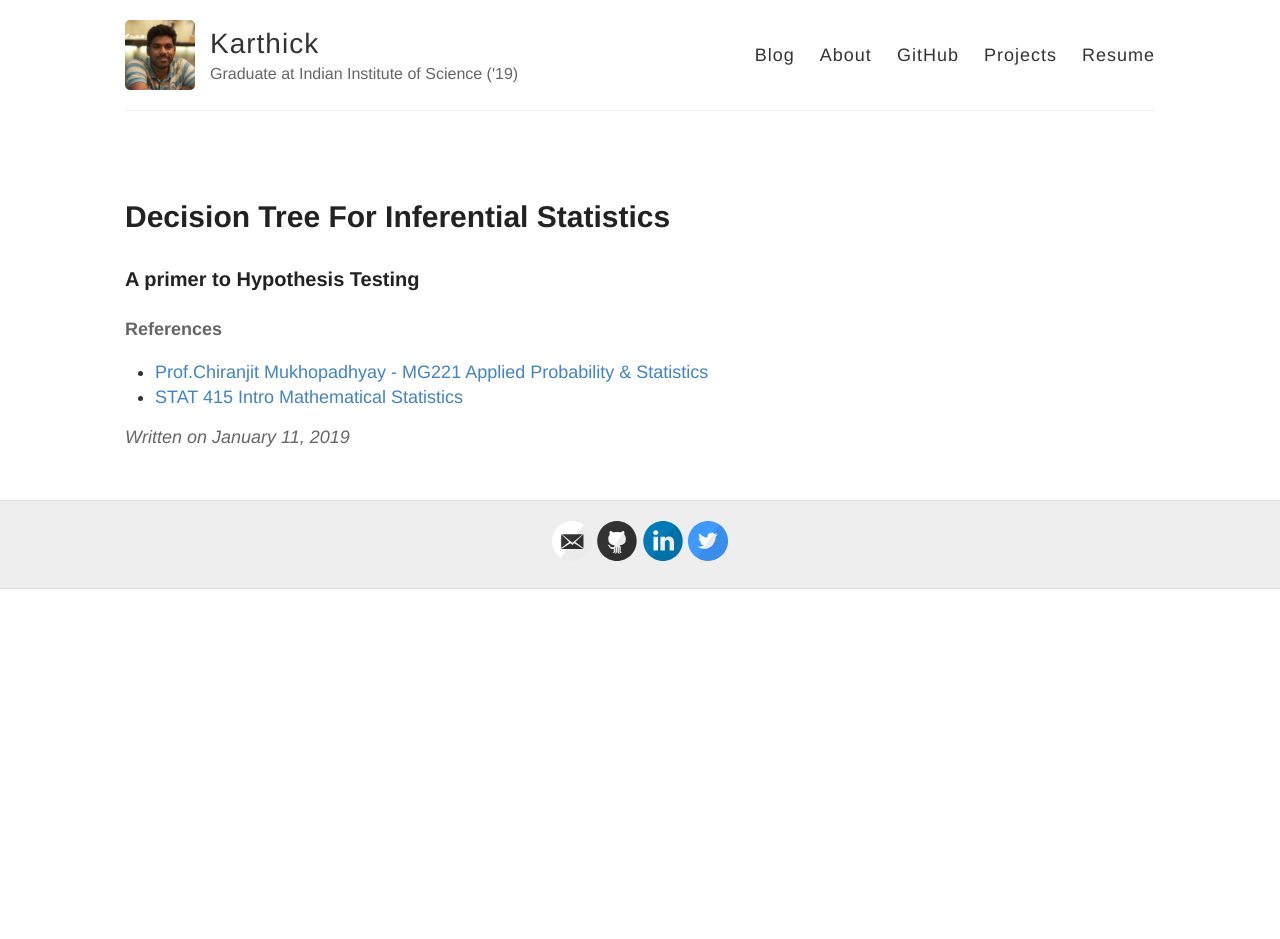
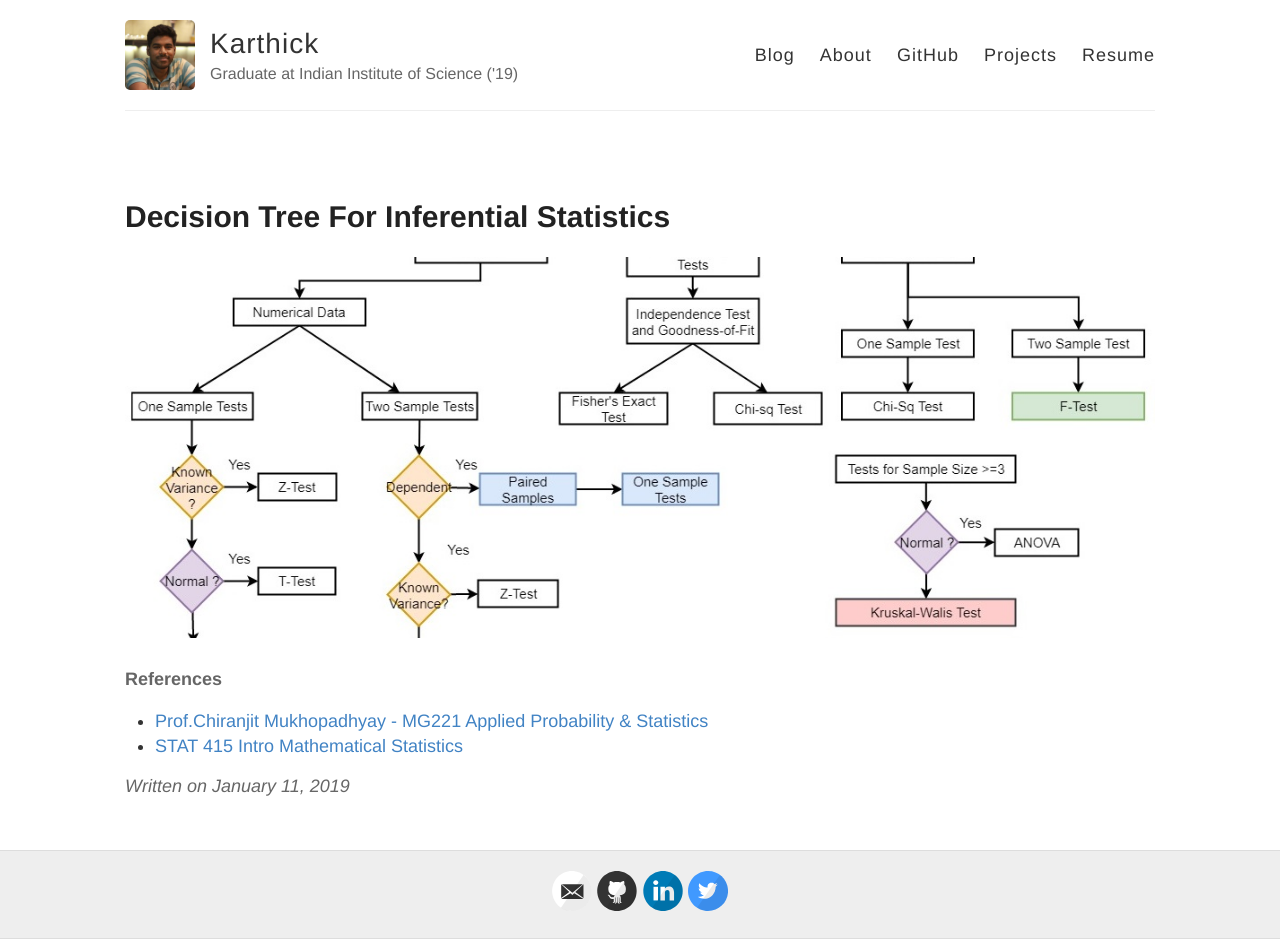
Before and after one commit to SR1608/karthickrajas.github.io, a Jekyll site: the page built from _posts/2019-01-11-Decision-Tree-For-Inferential-Statistics.md, in a window 1280 px wide. Built offline with Jekyll 4.4.1, drawn with Linux system fonts in a browser that asks for light colours; comment, search, counter and statistics services are not loaded; before the commit the page ends 900 px from its top, so only the background shows below that.

Commit message:
adding the main graph

```diff
--- a/_posts/2019-01-11-Decision-Tree-For-Inferential-Statistics.md
+++ b/_posts/2019-01-11-Decision-Tree-For-Inferential-Statistics.md
@@ -5,7 +5,7 @@ images:
   - url: /assets/decision_tree_for_inferential_statistics.jpg
 ---
 
-### A primer to Hypothesis Testing
+<img src="/assets/decision_tree_for_inferential_statistics.jpg">
 
 #### References
 
```
